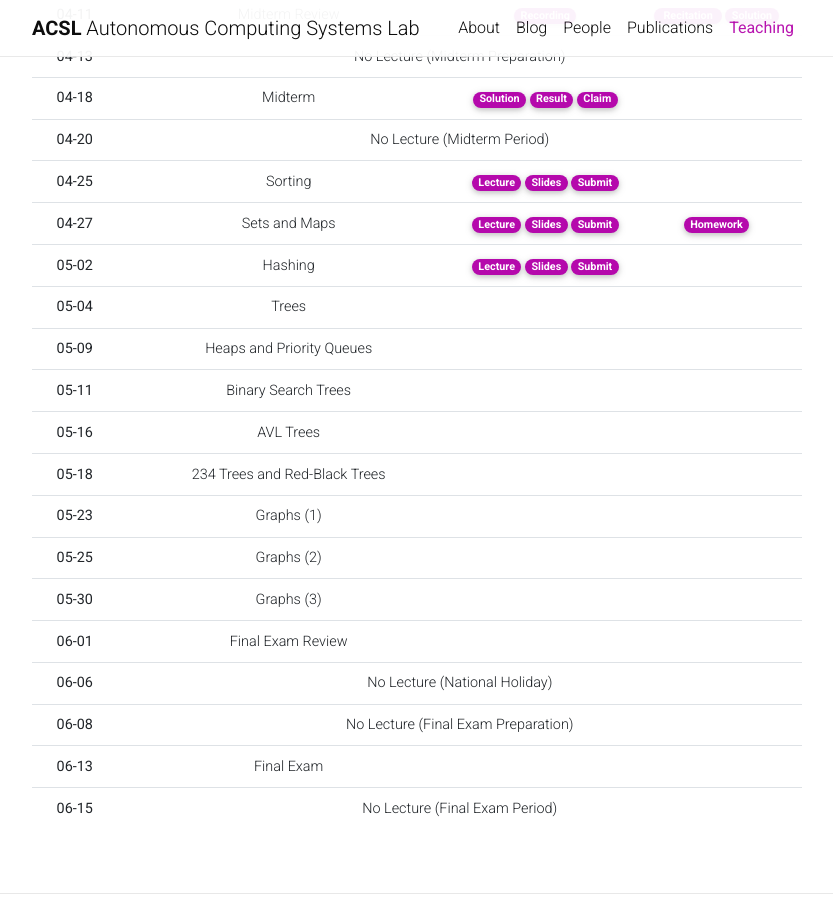
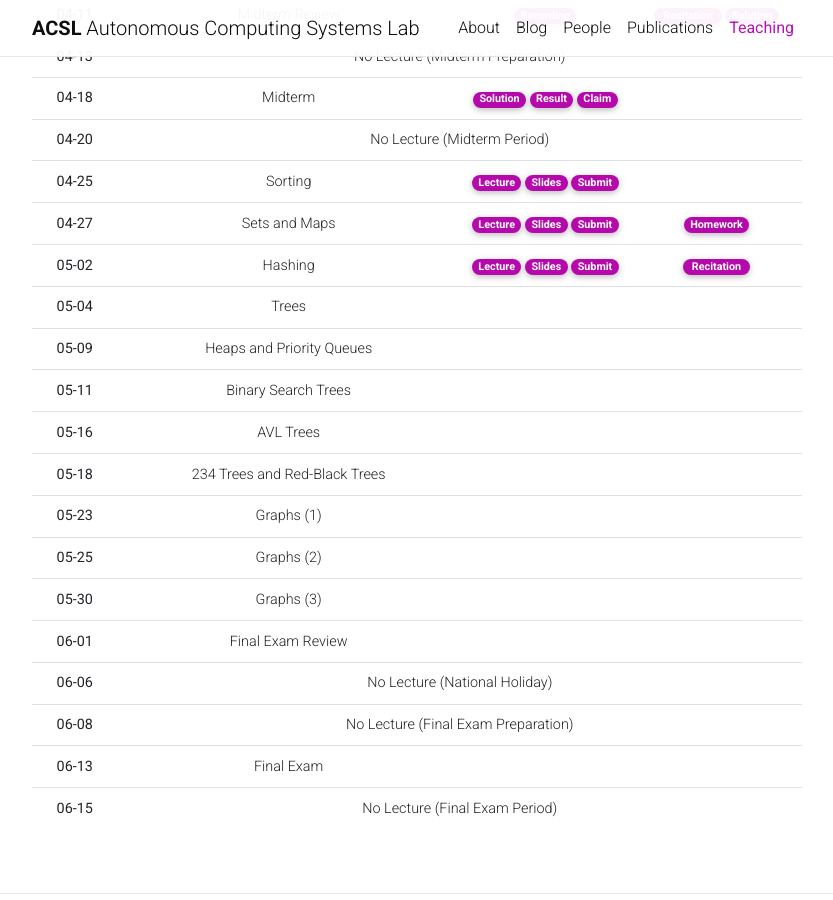
Before and after one commit to Uehwan/Uehwan.github.io, a Jekyll site: the page built from _teaching/datastruct23sp.md, in a window 1280 px wide and 900 px high, scrolled down 1598 px. Shown: the whole window, without its empty margins (223-1056 px from the left). Built offline with Jekyll 4.4.1, drawn with Linux system fonts in a browser that asks for light colours; nearby versions of some CDN libraries; comment, search, counter and statistics services are not loaded; a style sheet for code colours, icons or effects is not loaded.

Commit message:
23-05-02

```diff
--- a/_teaching/datastruct23sp.md
+++ b/_teaching/datastruct23sp.md
@@ -270,7 +270,7 @@
         <a href="https://docs.google.com/spreadsheets/d/1HXOPD9jIzRzUMWd1P4dzOWuVRW-F9kYQGMWXYoN5Ww0/edit?usp=sharing" target="_blank" class="badge badge-pill" style="background-color:#B509AC;">Submit</a>
       </td>
       <td>
-        <!--a href="https://colab.research.google.com/drive/1gRNMsgBKA2hXzE6bEDwtpcdjbgxCc6t1?usp=sharing" target="_blank" class="badge badge-pill" style="background-color:#B509AC;">Homework</a-->
+        <a href="https://colab.research.google.com/drive/1O_s2E7SStwsP0DPYNnkVrD1uN6JCzSPu?usp=sharing" target="_blank" class="badge badge-pill" style="background-color:#B509AC;">&nbsp;Recitation&nbsp;</a>
         <!--a href="https://colab.research.google.com/drive/1gRNMsgBKA2hXzE6bEDwtpcdjbgxCc6t1?usp=sharing" target="_blank" class="badge badge-pill" style="background-color:#B509AC;">Solution</a-->
       </td>
     </tr>
```
